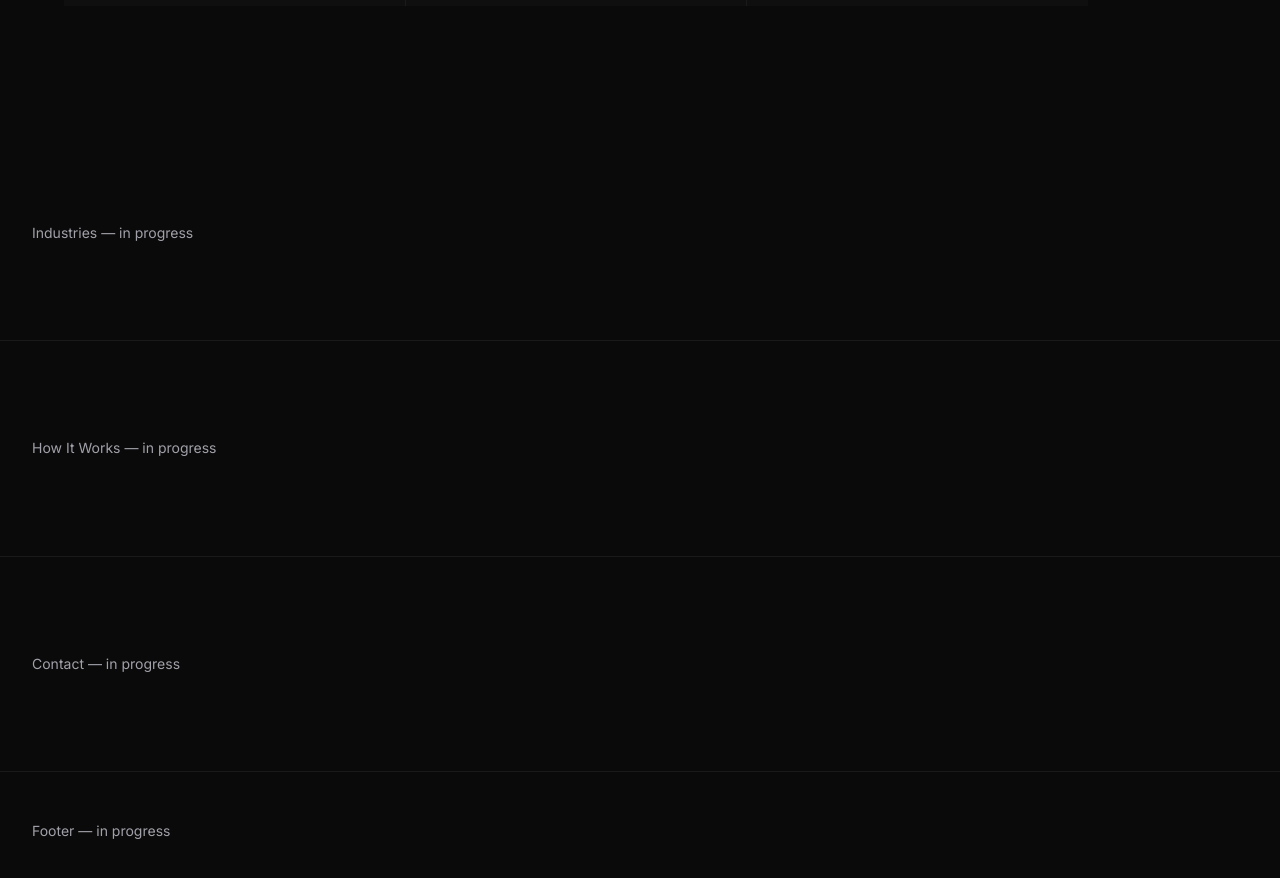
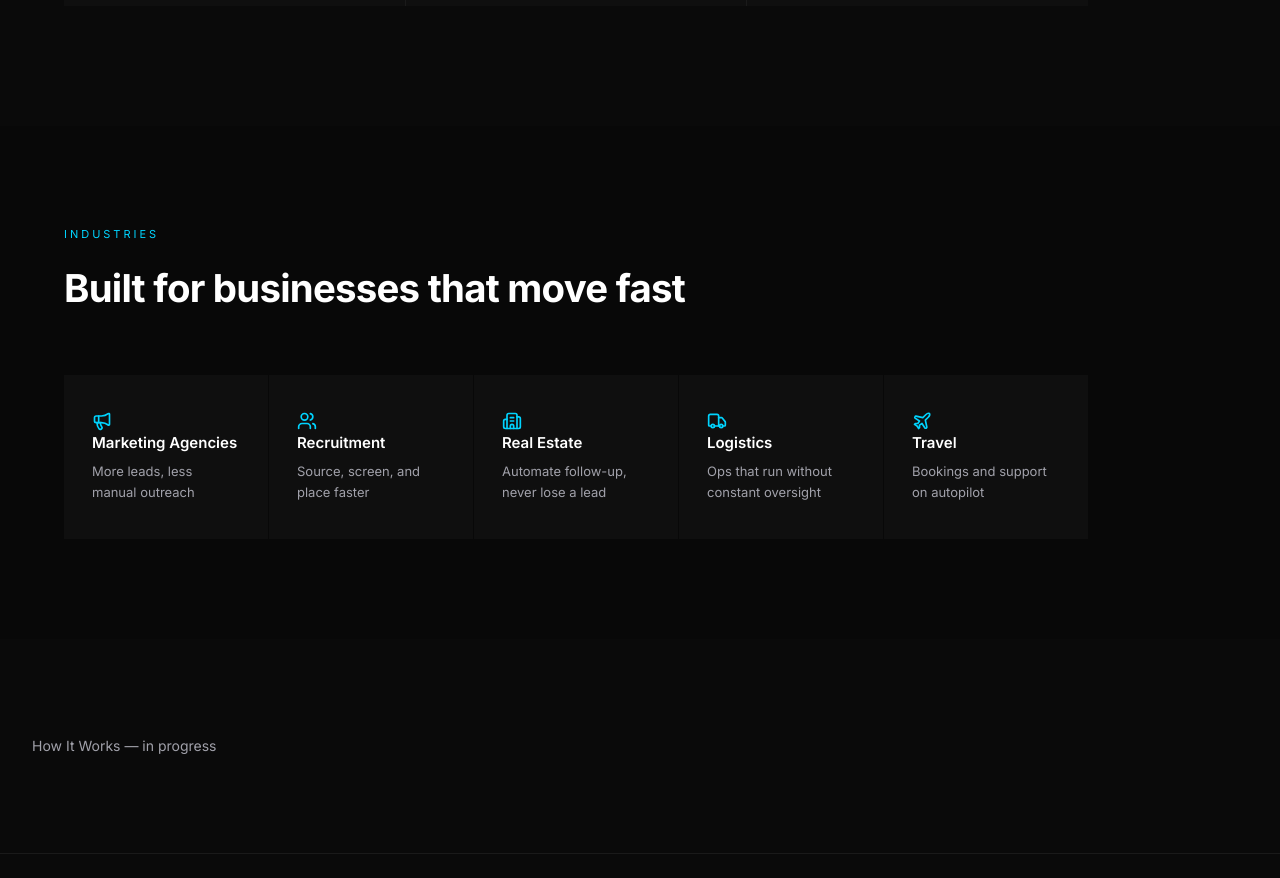
Before and after one commit to zeffmubashir/noctiluca-ai, a Next.js app: page / in a window 1280 px wide. Shown: the part 1540-2418 px from the top of the page. Built offline with nearby package versions, Linux system fonts and the light colour scheme.

Commit message:
feat: industries section complete

```diff
--- a/components/Industries.tsx
+++ b/components/Industries.tsx
@@ -1,7 +1,139 @@
+'use client'
+
+import { motion, type Variants } from 'framer-motion'
+import {
+  Building2,
+  Megaphone,
+  Plane,
+  Truck,
+  Users,
+  type LucideIcon,
+} from 'lucide-react'
+
+interface Industry {
+  icon: LucideIcon
+  name: string
+  value: string
+}
+
+const industries: Industry[] = [
+  {
+    icon: Megaphone,
+    name: 'Marketing Agencies',
+    value: 'More leads, less manual outreach',
+  },
+  {
+    icon: Users,
+    name: 'Recruitment',
+    value: 'Source, screen, and place faster',
+  },
+  {
+    icon: Building2,
+    name: 'Real Estate',
+    value: 'Automate follow-up, never lose a lead',
+  },
+  {
+    icon: Truck,
+    name: 'Logistics',
+    value: 'Ops that run without constant oversight',
+  },
+  {
+    icon: Plane,
+    name: 'Travel',
+    value: 'Bookings and support on autopilot',
+  },
+]
+
+const containerVariants: Variants = {
+  hidden: {},
+  show: {
+    transition: {
+      staggerChildren: 0.08,
+    },
+  },
+}
+
+const tileVariants: Variants = {
+  hidden: { opacity: 0, y: 14 },
+  show: {
+    opacity: 1,
+    y: 0,
+    transition: { duration: 0.4, ease: [0.22, 1, 0.36, 1] },
+  },
+}
+
 export default function Industries(): React.JSX.Element {
   return (
-    <div style={{ padding: '6rem 2rem', color: '#a1a1aa', borderBottom: '1px solid #1a1a1a', fontSize: '0.875rem' }}>
-      Industries — in progress
-    </div>
+    <section
+      id="industries"
+      className="w-full bg-[#080808]"
+      style={{ padding: '100px 0' }}
+    >
+      <div
+        className="mx-auto max-w-6xl"
+        style={{
+          paddingLeft: 'clamp(24px, 5vw, 80px)',
+          paddingRight: 'clamp(24px, 5vw, 80px)',
+        }}
+      >
+        <div style={{ marginBottom: '56px' }}>
+          <p
+            className="uppercase text-[#00d4ff]"
+            style={{
+              fontSize: '11px',
+              letterSpacing: '3px',
+              marginBottom: '14px',
+            }}
+          >
+            Industries
+          </p>
+          <h2
+            className="font-bold text-[#ffffff]"
+            style={{
+              fontSize: 'clamp(1.8rem, 3vw, 2.6rem)',
+              letterSpacing: '-0.02em',
+            }}
+          >
+            Built for businesses that move fast
+          </h2>
+        </div>
+
+        <motion.div
+          className="flex flex-wrap gap-px"
+          variants={containerVariants}
+          initial="hidden"
+          whileInView="show"
+          viewport={{ once: true, amount: 0.15 }}
+        >
+          {industries.map((industry) => {
+            const Icon = industry.icon
+
+            return (
+              <motion.div
+                key={industry.name}
+                variants={tileVariants}
+                className="group min-w-[200px] flex-1 bg-[#0f0f0f] transition-all duration-200 ease-in-out hover:bg-[#141414]"
+                style={{ padding: '36px 28px' }}
+              >
+                <Icon
+                  size={20}
+                  className="mb-4 text-[#00d4ff] transition-all duration-200 ease-in-out group-hover:drop-shadow-[0_0_8px_rgba(0,212,255,0.35)]"
+                  aria-hidden="true"
+                />
+                <h3
+                  className="font-semibold text-[#ffffff]"
+                  style={{ fontSize: '15px', marginBottom: '6px' }}
+                >
+                  {industry.name}
+                </h3>
+                <p className="text-[#a1a1aa]" style={{ fontSize: '13px' }}>
+                  {industry.value}
+                </p>
+              </motion.div>
+            )
+          })}
+        </motion.div>
+      </div>
+    </section>
   )
 }
```
